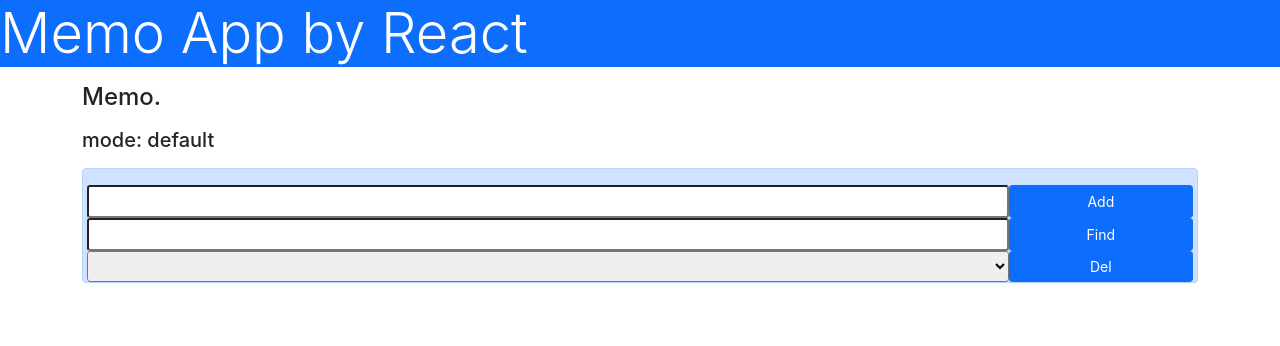
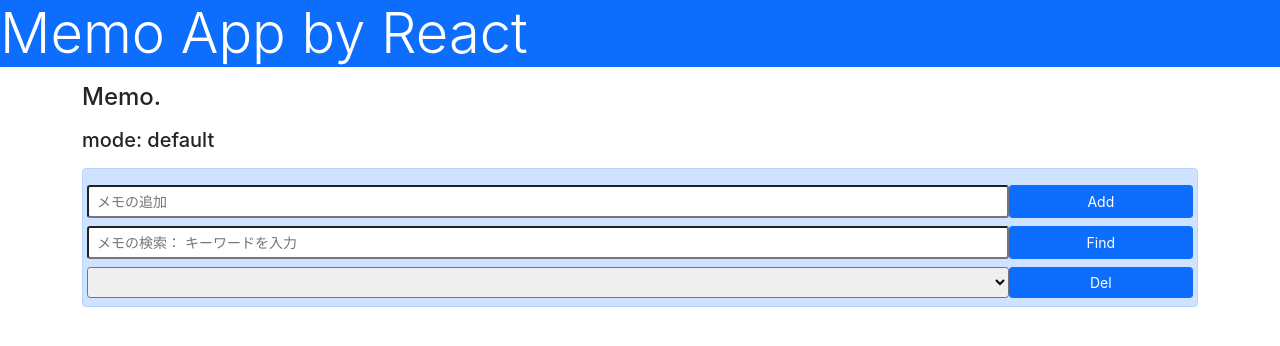
Before and after one commit to t0ottio13/memo_app, a React (Create React App) app: page / in a window 1280 px wide. Shown: the top 346 px of the page. Built offline with nearby package versions, Linux system fonts and the light colour scheme.

Commit message:
Fix padding

```diff
--- a/src/memo/AddForm.js
+++ b/src/memo/AddForm.js
@@ -19,12 +19,14 @@
     }
 
     return (
-        <form onSubmit={doAction} action="" >
+        <form onSubmit={doAction} action="" className="mb-2">
             <div className="from-group row">
                 <input type="text" className="form-control-sm col"
+                    placeholder="メモの追加"
                     onChange={doChange} value={message} required />
                 <input type="submit" value="Add"
-                    className="btn btn-primary btn-sm col-2"/>
+                    className="btn btn-primary btn-sm col-2"
+                />
             </div>
         </form>
     )
--- a/src/memo/DelForm.js
+++ b/src/memo/DelForm.js
@@ -24,7 +24,7 @@
     ))
 
     return (
-        <form onSubmit={doAction}>
+        <form onSubmit={doAction} className="my-2">
             <div className="form-group row">
                 <select onChange={doChange}
                         className="form-control-sm col"
@@ -33,7 +33,8 @@
                     {items}
                 </select>
                 <input type="submit" value="Del"
-                    className="btn btn-primary btn-sm col-2" />
+                    className="btn btn-primary btn-sm col-2"
+                />
             </div>
         </form>
     )
--- a/src/memo/FindForm.js
+++ b/src/memo/FindForm.js
@@ -25,12 +25,15 @@
     }
 
     return (
-        <form onSubmit={doAction}>
+        <form onSubmit={doAction} className="my-2">
             <div className="form-group row">
                 <input type="text" onChange={doChange}
-                    value={message} className="form-control-sm col" />
+                    value={message} className="form-control-sm col"
+                    placeholder="メモの検索： キーワードを入力"
+                />
                 <input type="submit" value="Find"
-                    className="btn btn-primary btn-sm col-2"/>
+                    className="btn btn-primary btn-sm col-2"
+                />
             </div>
         </form>
     )
```
